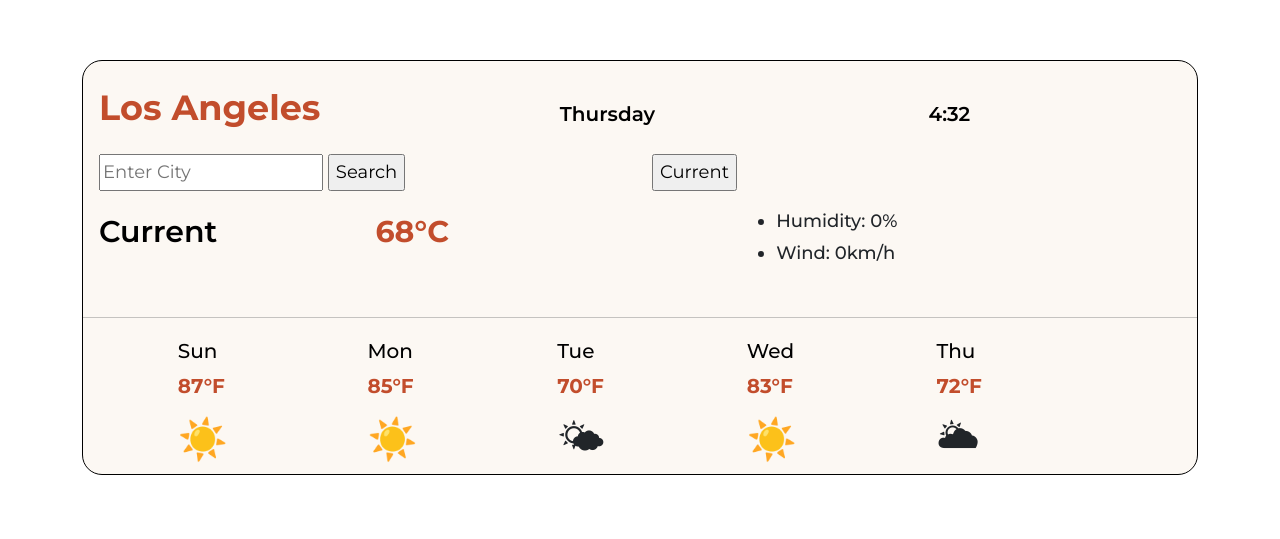
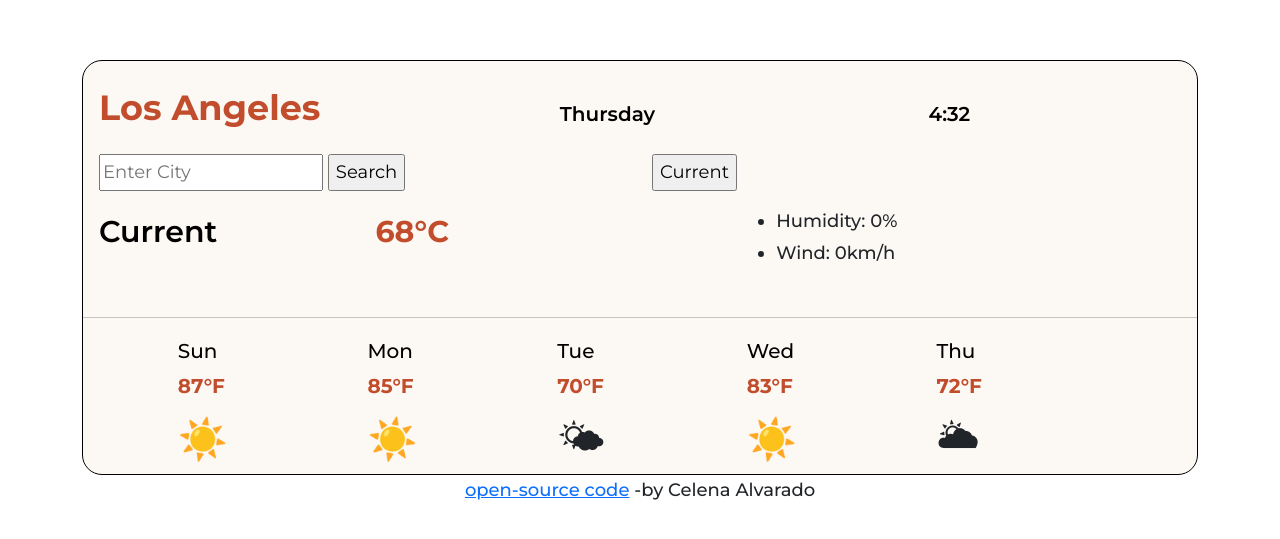
Before and after one commit to celenaal/Weather-Project, a plain HTML site: page index.html in a window 1280 px wide. Shown: the part 107-646 px from the top of the page. Drawn offline with nearby package versions, Linux system fonts and the light colour scheme; a web font is replaced by a local one.

Commit message:
added link to open source code

```diff
--- a/index.html
+++ b/index.html
@@ -92,6 +92,9 @@
         </div>
       </div>
     </div>
+    <p>
+    <a href="https://github.com/celenaal/Weather-Project.git" target="_blank" >open-source code</a> -by Celena Alvarado
+    </p>
     <script src="script.js"></script>
   </body>
 </html>
--- a/style.css
+++ b/style.css
@@ -8,6 +8,9 @@ body {
 }
 form {
   padding: 15px 0px;
+}
+p {
+  text-align: center;
 }
 .card {
   background-color: #fcf8f3;
```
